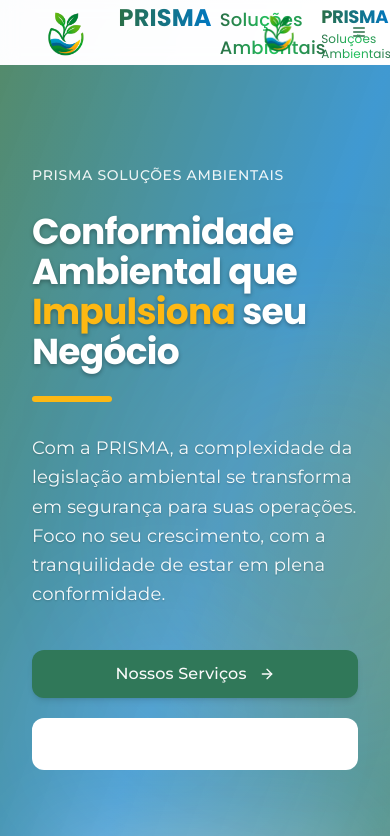
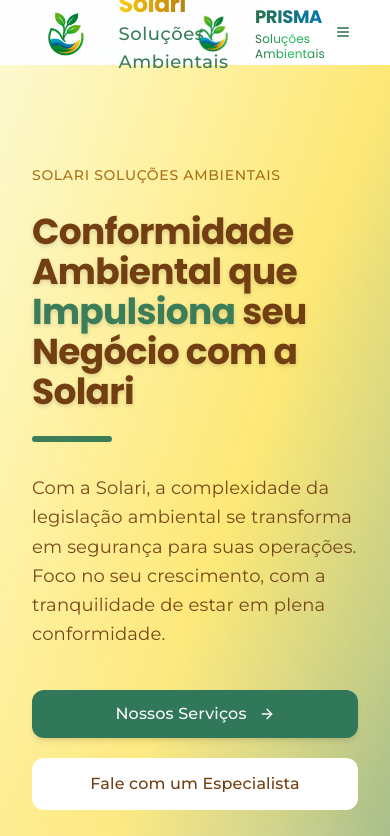
Before and after one commit to pietroorianii/consutoria-ambiental-13, a React (Vite) app: page / in a window 390 px wide. Shown: the top 836 px of the page. Built offline with nearby package versions, Linux system fonts and the light colour scheme.

Commit message:
Rename brand to Solari Soluções Ambientais
Update all instances of "Prisão soluções ambientais" and "L&P" to "Solari Soluções Ambientais" throughout the site, ensuring proper font styling and positioning.

```diff
--- a/src/components/company-intro.tsx
+++ b/src/components/company-intro.tsx
@@ -8,14 +8,12 @@ export function CompanyIntro() {
       {/* Background pattern */}
       <div className="absolute inset-0 bg-organic-pattern opacity-20 z-0"></div>
 
-      {/* Decorative elements - spinning ones removed */}
-
       <div className="grid lg:grid-cols-2 gap-16 items-center relative z-10">
         <div className="space-y-8 scroll-trigger">
           <div className="inline-block px-4 py-2 bg-eco-green/10 rounded-full text-eco-green font-medium text-sm uppercase tracking-wider">ESPECIALIDADE</div>
 
-          <h2 className="text-3xl md:text-4xl lg:text-5xl font-bold tracking-tight text-gray-800 dark:text-gray-100" style={{
-          fontFamily: "'Poppins', sans-serif"
+          <h2 className="text-3xl md:text-4xl lg:text-5xl font-bold tracking-tight text-yellow-900 dark:text-gray-100" style={{
+          fontFamily: "'Playfair Display', 'Poppins', serif"
         }}>
             Expertise em Soluções Ambientais
           </h2>
@@ -23,7 +21,7 @@ export function CompanyIntro() {
           <div className="h-1 w-20 bg-eco-accent-teal rounded-full"></div>
 
           <p className="text-muted-foreground text-lg">
-            A L&P Soluções Ambientais oferece serviços de consultoria e assessoria ambiental completa,
+            A Solari Soluções Ambientais oferece serviços de consultoria e assessoria ambiental completa,
             proporcionando às empresas o suporte necessário para atender às exigências da legislação ambiental
             vigente de forma eficiente e sustentável.
           </p>
@@ -35,7 +33,6 @@ export function CompanyIntro() {
           </p>
 
           <div className="pt-6 flex flex-wrap gap-5">
-            {/* Botão "Nossos Serviços" foi removido daqui */}
             <Button asChild variant="outline" className="border-eco-green text-eco-green hover:bg-eco-green/5 py-6 px-8 rounded-lg text-base">
               <Link to="/about#team" className="flex items-center gap-2">
                 <svg xmlns="http://www.w3.org/2000/svg" width="20" height="20" viewBox="0 0 24 24" fill="none" stroke="currentColor" strokeWidth="2" strokeLinecap="round" strokeLinejoin="round">
@@ -53,21 +50,14 @@ export function CompanyIntro() {
         <div className="relative scroll-trigger h-[550px]">
           <div className="absolute top-10 right-10 w-72 h-72 bg-eco-accent-teal/10 eco-blob rounded-3xl -z-10"></div>
 
-          {/* Main image with glass card overlay */}
           <div className="relative h-[500px] w-full overflow-hidden rounded-2xl shadow-soft hover-grow">
             <img src="/lovable-uploads/9a64c487-4744-489a-9762-3739eb5961ad.png" alt="Nossa empresa em ação" className="w-full h-full object-cover" />
-
-            {/* Overlay gradient */}
             <div className="absolute inset-0 bg-gradient-to-br from-eco-green/40 to-eco-blue/30 mix-blend-multiply"></div>
-
-            {/* Content card */}
             <div className="absolute bottom-0 left-0 right-0 p-8 glass-blur-dark">
               <h3 className="text-white text-xl font-semibold mb-2">Compromisso com o futuro sustentável</h3>
               <p className="text-white/90">Atuando para equilibrar desenvolvimento e preservação ambiental</p>
             </div>
           </div>
-
-          {/* Decorative card */}
           <div className="absolute -bottom-8 -left-8 glass-card p-6 shadow-soft">
             <div className="flex items-center gap-3">
               <div className="text-3xl text-eco-green font-bold">15+</div>
--- a/src/components/hero-banner.tsx
+++ b/src/components/hero-banner.tsx
@@ -6,11 +6,11 @@ import React from "react";
 export function HeroBanner() {
   return (
     <div className="relative overflow-hidden min-h-[90vh] flex items-center">
-      {/* Fundo com gradiente PRISMA */}
-      <div className="absolute inset-0 bg-gradient-to-br from-prisma-green/80 via-prisma-blue/75 to-prisma-green/70"></div>
+      {/* Fundo com gradiente personalizado */}
+      <div className="absolute inset-0 bg-gradient-to-br from-yellow-100/80 via-yellow-300/75 to-eco-green/60"></div>
 
       {/* Elementos decorativos abstratos modernos */}
-      <div className="absolute top-1/4 left-1/3 w-96 h-96 bg-prisma-yellow/10 rounded-full blur-3xl animate-pulse-slow"></div>
+      <div className="absolute top-1/4 left-1/3 w-96 h-96 bg-yellow-200/10 rounded-full blur-3xl animate-pulse-slow"></div>
       <div className="absolute bottom-1/4 right-1/4 w-64 h-64 bg-white/10 rounded-full blur-3xl animate-pulse-slow"></div>
 
       {/* Content */}
@@ -19,33 +19,33 @@ export function HeroBanner() {
           {/* Texto à esquerda */}
           <div className="text-left">
             <div className="mb-6">
-              <span className="text-sm font-medium tracking-wider uppercase text-white/90" style={{
+              <span className="text-sm font-medium tracking-wider uppercase text-yellow-700/90" style={{
                 fontFamily: "'Montserrat', sans-serif"
               }}>
-                PRISMA SOLUÇÕES AMBIENTAIS
+                SOLARI SOLUÇÕES AMBIENTAIS
               </span>
             </div>
 
-            <h1 className="text-4xl sm:text-5xl lg:text-6xl font-bold mb-6 animate-fade-in text-white" style={{
+            <h1 className="text-4xl sm:text-5xl lg:text-6xl font-bold mb-6 animate-fade-in text-yellow-900" style={{
               animationDelay: "0.1s",
-              fontFamily: "'Poppins', sans-serif",
-              textShadow: "0px 2px 4px rgba(0,0,0,0.3)"
+              fontFamily: "'Playfair Display', 'Poppins', serif",
+              textShadow: "0px 2px 4px rgba(0,0,0,0.15)"
             }}>
               Conformidade Ambiental que{" "}
-              <span className="text-prisma-yellow">Impulsiona</span>{" "}
-              seu Negócio
+              <span className="text-eco-green">Impulsiona</span>{" "}
+              seu Negócio com a Solari
             </h1>
 
-            <div className="w-20 h-1.5 rounded-full mb-8 animate-fade-in bg-prisma-yellow" style={{
+            <div className="w-20 h-1.5 rounded-full mb-8 animate-fade-in bg-eco-green" style={{
               animationDelay: "0.3s"
             }}></div>
 
             <p style={{
               animationDelay: "0.4s",
               fontFamily: "'Montserrat', sans-serif",
-              textShadow: "0px 1px 2px rgba(0,0,0,0.2)"
-            }} className="text-lg max-w-2xl animate-fade-in md:text-xl mb-10 leading-relaxed text-white/95">
-              Com a PRISMA, a complexidade da legislação ambiental se transforma em segurança para suas operações. Foco no seu crescimento, com a tranquilidade de estar em plena conformidade.
+              textShadow: "0px 1px 2px rgba(255,255,255,0.08)"
+            }} className="text-lg max-w-2xl animate-fade-in md:text-xl mb-10 leading-relaxed text-yellow-900/95">
+              Com a Solari, a complexidade da legislação ambiental se transforma em segurança para suas operações. Foco no seu crescimento, com a tranquilidade de estar em plena conformidade.
             </p>
 
             <div className="flex flex-col sm:flex-row gap-5 mt-4 animate-fade-in" style={{
@@ -61,7 +61,7 @@ export function HeroBanner() {
                 </Link>
               </Button>
 
-              <Button asChild size="lg" variant="outline" className="prisma-btn-secondary px-8 py-6 rounded-lg text-base group border-2 border-white/30 text-white hover:bg-white hover:text-prisma-green">
+              <Button asChild size="lg" variant="outline" className="prisma-btn-secondary px-8 py-6 rounded-lg text-base group border-2 border-white/30 text-yellow-900 hover:bg-white hover:text-eco-green">
                 <Link to="/contact" className="relative z-10 flex items-center gap-3 transition-all group-hover:scale-105">
                   Fale com um Especialista
                 </Link>
@@ -69,13 +69,13 @@ export function HeroBanner() {
             </div>
           </div>
 
-          {/* Logo à direita - posicionamento estático e melhorado */}
+          {/* Logo à direita */}
           <div className="flex justify-center lg:justify-end">
             <div className="relative">
               <div className="absolute inset-0 bg-white/20 rounded-3xl blur-2xl"></div>
               <img
                 src="/lovable-uploads/2841475c-8c0a-45ba-b310-8788db19c7ea.png"
-                alt="PRISMA Soluções Ambientais"
+                alt="Solari Soluções Ambientais"
                 className="relative w-80 h-auto"
                 style={{
                   filter: "drop-shadow(0 20px 40px rgba(255, 255, 255, 0.3))"
--- a/src/components/layout/MetaTags.tsx
+++ b/src/components/layout/MetaTags.tsx
@@ -11,12 +11,12 @@ interface MetaTagsProps {
 }
 
 export const MetaTags: React.FC<MetaTagsProps> = ({
-  title = "L&P Soluções Ambientais | Consultoria Ambiental Especializada",
+  title = "Solari Soluções Ambientais | Consultoria Ambiental Especializada",
   description = "Consultoria e assessoria completa para licenciamento, gestão de resíduos e conformidade com a legislação ambiental.",
-  keywords = "consultoria ambiental, licenciamento ambiental, sustentabilidade, gestão de resíduos, IAT, Paraná",
+  keywords = "consultoria ambiental, licenciamento ambiental, sustentabilidade, gestão de resíduos, IAT, Paraná, Solari Soluções Ambientais",
   image = "/lovable-uploads/027bd48a-0820-4102-841d-43d98185f223.png",
-  url = "https://lpsolucoes.com.br",
-  companyName = "L&P Soluções Ambientais"
+  url = "https://solariambiental.com.br",
+  companyName = "Solari Soluções Ambientais"
 }) => {
   return (
     <Helmet>
--- a/src/components/ui/footer.tsx
+++ b/src/components/ui/footer.tsx
@@ -13,12 +13,11 @@ export function Footer() {
         <div className="grid grid-cols-1 md:grid-cols-2 lg:grid-cols-4 gap-8">
           {/* About */}
           <div>
-            <h3 className="text-xl font-bold mb-4 flex items-center gap-2" style={{
-              fontFamily: "'Poppins', sans-serif"
-            }}>
-              <Leaf className="h-5 w-5 text-prisma-green" />
-              <span className="text-prisma-green">PRISMA</span>{" "}
-              <span className="text-prisma-blue">Soluções Ambientais</span>
+            <h3 className="text-2xl font-extrabold mb-4 flex items-center gap-2"
+                style={{ fontFamily: "'Playfair Display', 'Poppins', serif" }}>
+              <Leaf className="h-5 w-5 text-eco-green" />
+              <span className="text-yellow-700">Solari</span>{' '}
+              <span className="text-eco-green">Soluções Ambientais</span>
             </h3>
             <p className="text-prisma-gray-text/80 mb-4 leading-relaxed" style={{
               fontFamily: "'Montserrat', sans-serif"
@@ -36,32 +35,32 @@ export function Footer() {
               fontFamily: "'Montserrat', sans-serif"
             }}>
               <li>
-                <Link to="/" className="text-prisma-gray-text/70 hover:text-prisma-green transition-colors link-hover">
+                <Link to="/" className="text-prisma-gray-text/70 hover:text-eco-green transition-colors link-hover">
                   Início
                 </Link>
               </li>
               <li>
-                <Link to="/about" className="text-prisma-gray-text/70 hover:text-prisma-green transition-colors link-hover">
+                <Link to="/about" className="text-prisma-gray-text/70 hover:text-eco-green transition-colors link-hover">
                   Sobre Nós
                 </Link>
               </li>
               <li>
-                <Link to="/services" className="text-prisma-gray-text/70 hover:text-prisma-green transition-colors link-hover">
+                <Link to="/services" className="text-prisma-gray-text/70 hover:text-eco-green transition-colors link-hover">
                   Serviços
                 </Link>
               </li>
               <li>
-                <Link to="/faq" className="text-prisma-gray-text/70 hover:text-prisma-green transition-colors link-hover">
+                <Link to="/faq" className="text-prisma-gray-text/70 hover:text-eco-green transition-colors link-hover">
                   Perguntas Frequentes
                 </Link>
               </li>
               <li>
-                <Link to="/request-quote" className="text-prisma-gray-text/70 hover:text-prisma-green transition-colors link-hover">
+                <Link to="/request-quote" className="text-prisma-gray-text/70 hover:text-eco-green transition-colors link-hover">
                   Solicitar Orçamento
                 </Link>
               </li>
               <li>
-                <Link to="/contact" className="text-prisma-gray-text/70 hover:text-prisma-green transition-colors link-hover">
+                <Link to="/contact" className="text-prisma-gray-text/70 hover:text-eco-green transition-colors link-hover">
                   Contato
                 </Link>
               </li>
@@ -77,16 +76,16 @@ export function Footer() {
               fontFamily: "'Montserrat', sans-serif"
             }}>
               <li className="flex items-start gap-2 text-prisma-gray-text/80">
-                <MapPin className="h-5 w-5 flex-shrink-0 mt-0.5 text-prisma-green" />
+                <MapPin className="h-5 w-5 flex-shrink-0 mt-0.5 text-eco-green" />
                 <span>Av. Rio Branco, 1500<br />Centro, Rio de Janeiro - RJ<br />CEP: 20040-002</span>
               </li>
               <li className="flex items-center gap-2 text-prisma-gray-text/80">
-                <Phone className="h-5 w-5 flex-shrink-0 text-prisma-green" />
+                <Phone className="h-5 w-5 flex-shrink-0 text-eco-green" />
                 <span>(14) 99713-3722</span>
               </li>
               <li className="flex items-center gap-2 text-prisma-gray-text/80">
-                <Mail className="h-5 w-5 flex-shrink-0 text-prisma-green" />
-                <span>contato@prisma.com.br</span>
+                <Mail className="h-5 w-5 flex-shrink-0 text-eco-green" />
+                <span>contato@solariambiental.com.br</span>
               </li>
             </ul>
           </div>
@@ -100,21 +99,21 @@ export function Footer() {
               fontFamily: "'Montserrat', sans-serif"
             }}>
               <li>
-                <a href="https://facebook.com" target="_blank" rel="noopener noreferrer" className="flex items-center gap-2 text-prisma-gray-text/80 hover:text-prisma-green transition-colors">
-                  <Facebook className="h-5 w-5 text-prisma-green" />
-                  <span>PRISMA Brasil</span>
+                <a href="https://facebook.com" target="_blank" rel="noopener noreferrer" className="flex items-center gap-2 text-prisma-gray-text/80 hover:text-eco-green transition-colors">
+                  <Facebook className="h-5 w-5 text-eco-green" />
+                  <span>Solari Brasil</span>
                 </a>
               </li>
               <li>
-                <a href="https://instagram.com" target="_blank" rel="noopener noreferrer" className="flex items-center gap-2 text-prisma-gray-text/80 hover:text-prisma-green transition-colors">
-                  <Instagram className="h-5 w-5 text-prisma-green" />
-                  <span>@PRISMA</span>
+                <a href="https://instagram.com" target="_blank" rel="noopener noreferrer" className="flex items-center gap-2 text-prisma-gray-text/80 hover:text-eco-green transition-colors">
+                  <Instagram className="h-5 w-5 text-eco-green" />
+                  <span>@solariambiental</span>
                 </a>
               </li>
               <li>
-                <a href="https://linkedin.com" target="_blank" rel="noopener noreferrer" className="flex items-center gap-2 text-prisma-gray-text/80 hover:text-prisma-green transition-colors">
-                  <Linkedin className="h-5 w-5 text-prisma-green" />
-                  <span>PRISMA Soluções Ambientais</span>
+                <a href="https://linkedin.com" target="_blank" rel="noopener noreferrer" className="flex items-center gap-2 text-prisma-gray-text/80 hover:text-eco-green transition-colors">
+                  <Linkedin className="h-5 w-5 text-eco-green" />
+                  <span>Solari Soluções Ambientais</span>
                 </a>
               </li>
             </ul>
@@ -125,7 +124,7 @@ export function Footer() {
           <p style={{
             fontFamily: "'Montserrat', sans-serif"
           }}>
-            &copy; {currentYear} PRISMA Soluções Ambientais. Todos os direitos reservados.
+            &copy; {currentYear} Solari Soluções Ambientais. Todos os direitos reservados.
           </p>
         </div>
       </div>
--- a/src/components/ui/navbar.tsx
+++ b/src/components/ui/navbar.tsx
@@ -12,18 +12,20 @@ export function Navbar() {
           <Link to="/" className="flex items-center space-x-3 group">
             <img
               src="/lovable-uploads/2841475c-8c0a-45ba-b310-8788db19c7ea.png"
-              alt="PRISMA Soluções Ambientais"
+              alt="Solari Soluções Ambientais"
               className="h-12 w-auto transition-transform duration-300"
             />
-            <div className="flex items-baseline space-x-2">
-              <span className="text-2xl font-bold bg-gradient-to-r from-prisma-green to-prisma-blue bg-clip-text text-transparent transition-all duration-300" style={{
-                fontFamily: "'Poppins', sans-serif"
-              }}>
-                PRISMA
+            <div className="flex flex-col leading-tight">
+              <span
+                className="text-2xl md:text-3xl font-extrabold bg-gradient-to-r from-yellow-400 via-yellow-600 to-eco-green bg-clip-text text-transparent tracking-tight"
+                style={{ fontFamily: "'Playfair Display', 'Poppins', serif" }}
+              >
+                Solari
               </span>
-              <span className="text-lg font-medium bg-gradient-to-r from-prisma-green via-green-500 to-prisma-green bg-clip-text text-transparent" style={{
-                fontFamily: "'Poppins', sans-serif"
-              }}>
+              <span
+                className="text-lg md:text-xl font-medium text-eco-green"
+                style={{ fontFamily: "'Montserrat', sans-serif", letterSpacing: "0.03em" }}
+              >
                 Soluções Ambientais
               </span>
             </div>
--- a/src/pages/ContactPage.tsx
+++ b/src/pages/ContactPage.tsx
@@ -10,9 +10,9 @@ const ContactPage = () => {
   return (
     <PageWrapper>
       <MetaTags
-        title="Contato - EcoConsult | Consultoria Ambiental"
+        title="Contato - Solari Soluções Ambientais"
         description="Entre em contato com nossa equipe para solicitar um orçamento ou esclarecer dúvidas sobre nossos serviços de consultoria ambiental."
-        keywords="contato ecoconsult, consultoria ambiental contato, orçamento ambiental"
+        keywords="contato solari, consultoria ambiental contato, orçamento ambiental, Solari Soluções Ambientais"
       />
 
       {/* Page Header */}
@@ -63,7 +63,7 @@ const ContactPage = () => {
               loading="lazy"
               referrerPolicy="no-referrer-when-downgrade"
               title="Mapa de localização - Rua Sete de Setembro 1322, Centro, Ponta Grossa"
-              aria-label="Localização da EcoConsult no mapa"
+              aria-label="Localização da Solari Soluções Ambientais no mapa"
             />
           </div>
         </div>
--- a/src/pages/Index.tsx
+++ b/src/pages/Index.tsx
@@ -12,10 +12,10 @@ const Index = () => {
   return (
     <PageWrapper>
       <MetaTags
-        title="L&P Soluções Ambientais | Consultoria em Paraná"
+        title="Solari Soluções Ambientais | Consultoria em Paraná"
         description="Garanta a conformidade legal do seu negócio com nossa assessoria completa em licenciamento, gestão de resíduos e estudos de impacto ambiental."
-        keywords="consultoria ambiental Paraná, licenciamento IAT, gestão resíduos, conformidade ambiental, evitar multas ambientais"
-        companyName="L&P Soluções Ambientais"
+        keywords="consultoria ambiental Paraná, licenciamento IAT, gestão resíduos, conformidade ambiental, evitar multas ambientais, Solari Soluções Ambientais"
+        companyName="Solari Soluções Ambientais"
       />
 
       {/* Fundo otimizado com padrão orgânico */}
```
